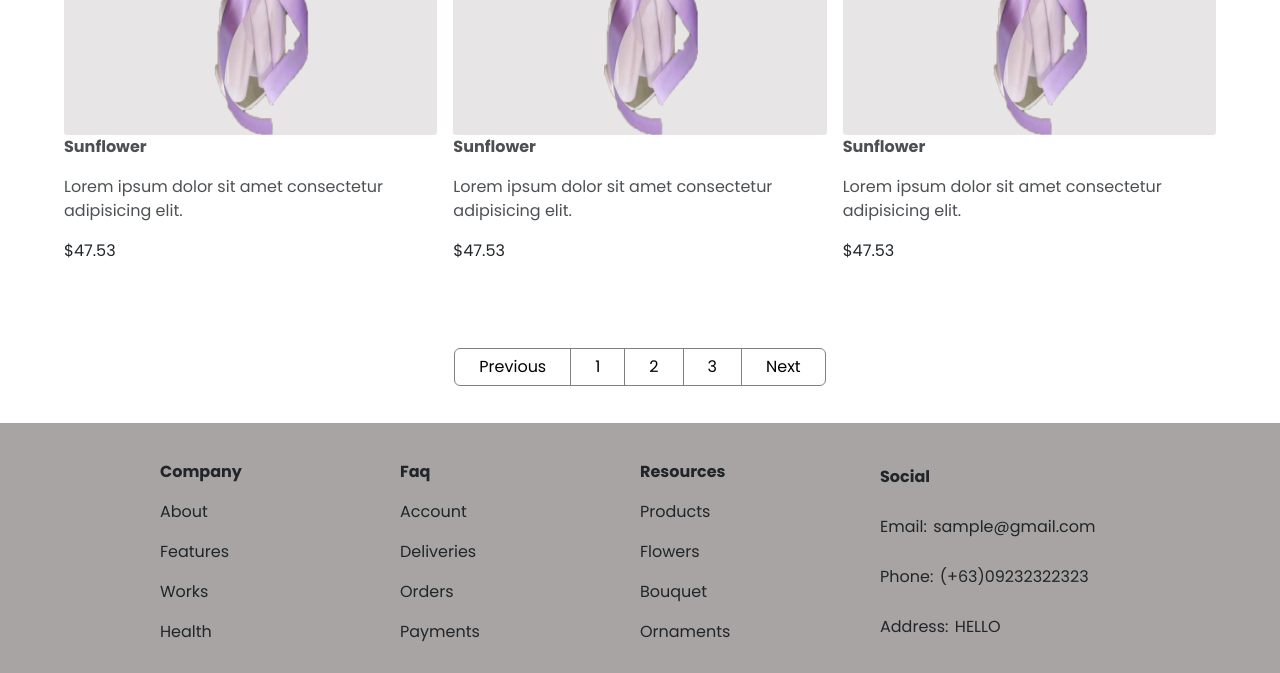
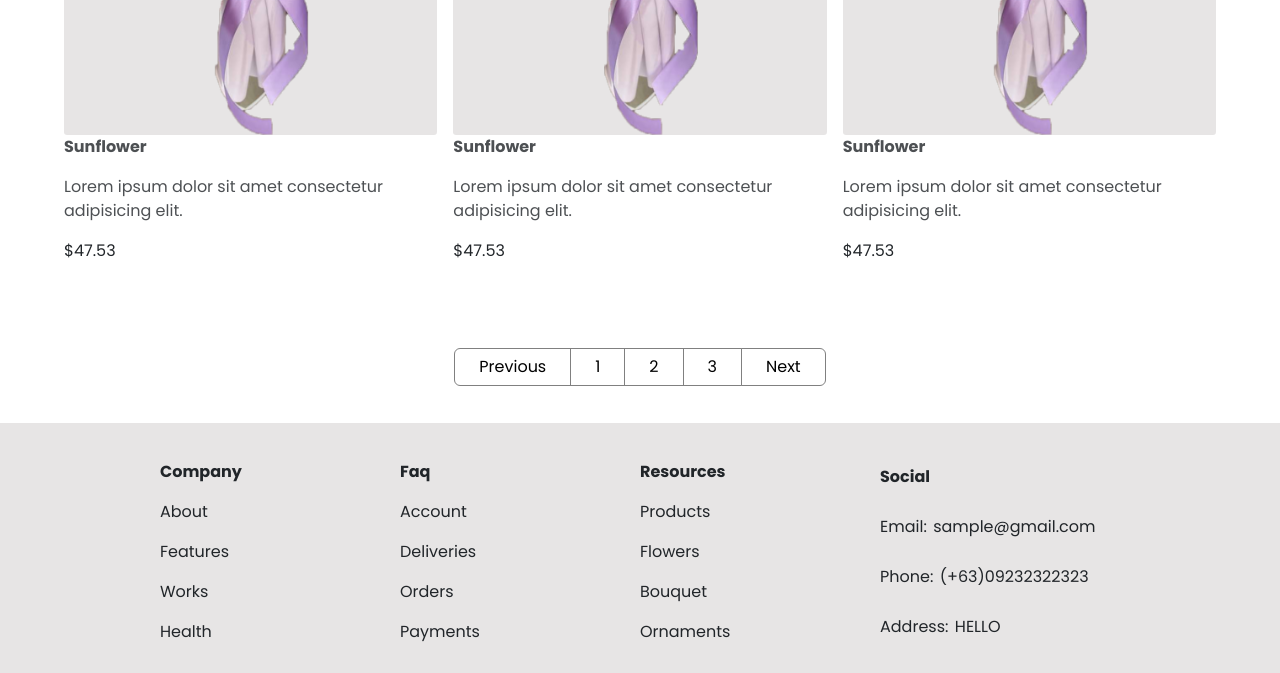
Before and after one commit to aklsdlkajsdasdjasdasdasd/Repoasdasdasdasd, a plain HTML site: page shop.html in a window 1280 px wide. Shown: the part 1319-1992 px from the top of the page. Drawn offline with nearby package versions, Linux system fonts and the light colour scheme.

Commit message:
Change footer bg

```diff
--- a/css/products.css
+++ b/css/products.css
@@ -171,7 +171,7 @@ ul .header-login-button:active{
 
 
 .footer-container{
-    background-color: rgb(168, 164, 164);
+    background-color: rgb(231, 229, 229);
     margin: 0;
     padding: 0;
     width: 100%;
@@ -246,12 +246,9 @@ ul .header-login-button:active{
         display: block;
         text-align: center;
     }
-}
-@media screen and (max-width:550px){
     .pagination .page-link {
         font-size: 15px;
     }
-
 }
 
 .contact-us-info h3{
```
